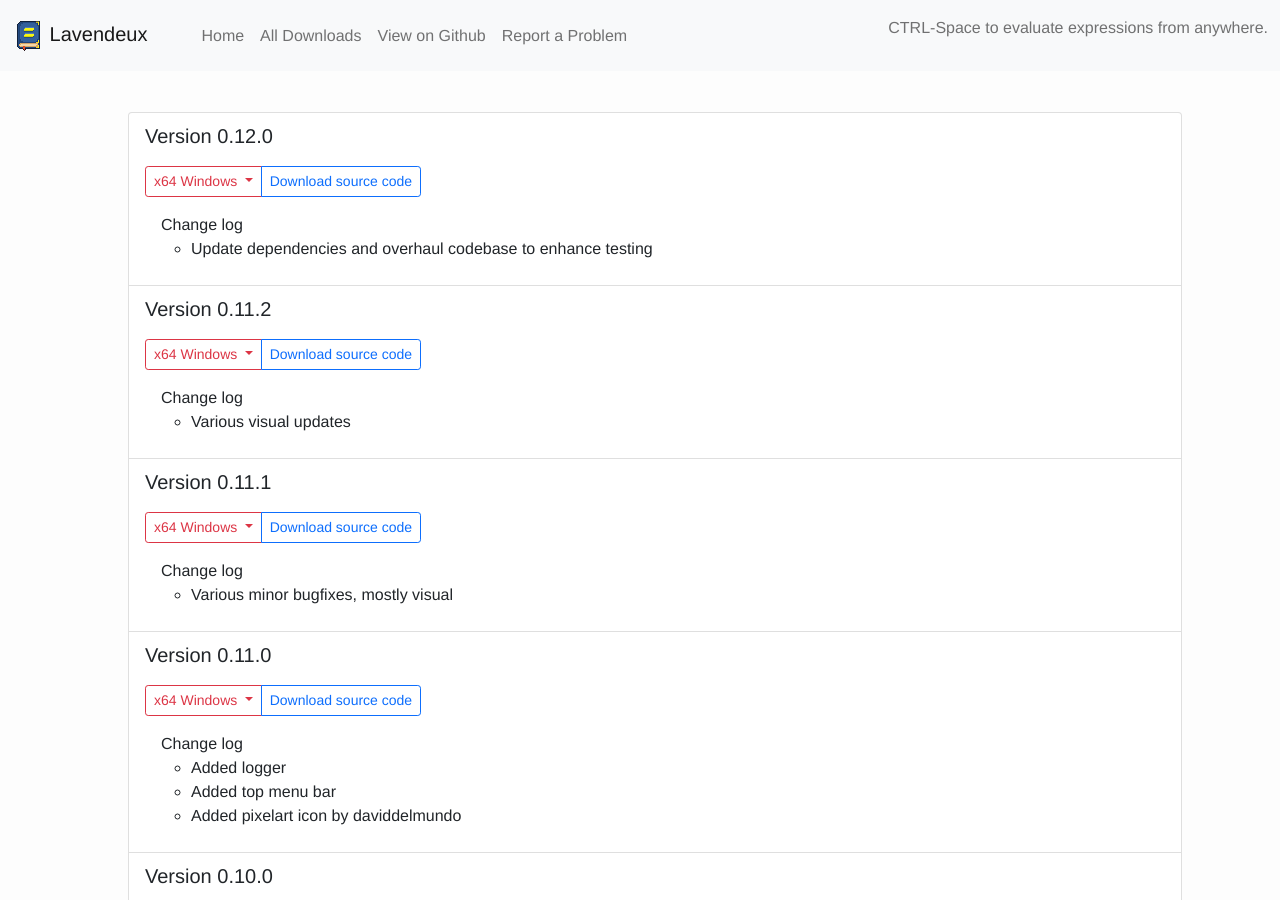
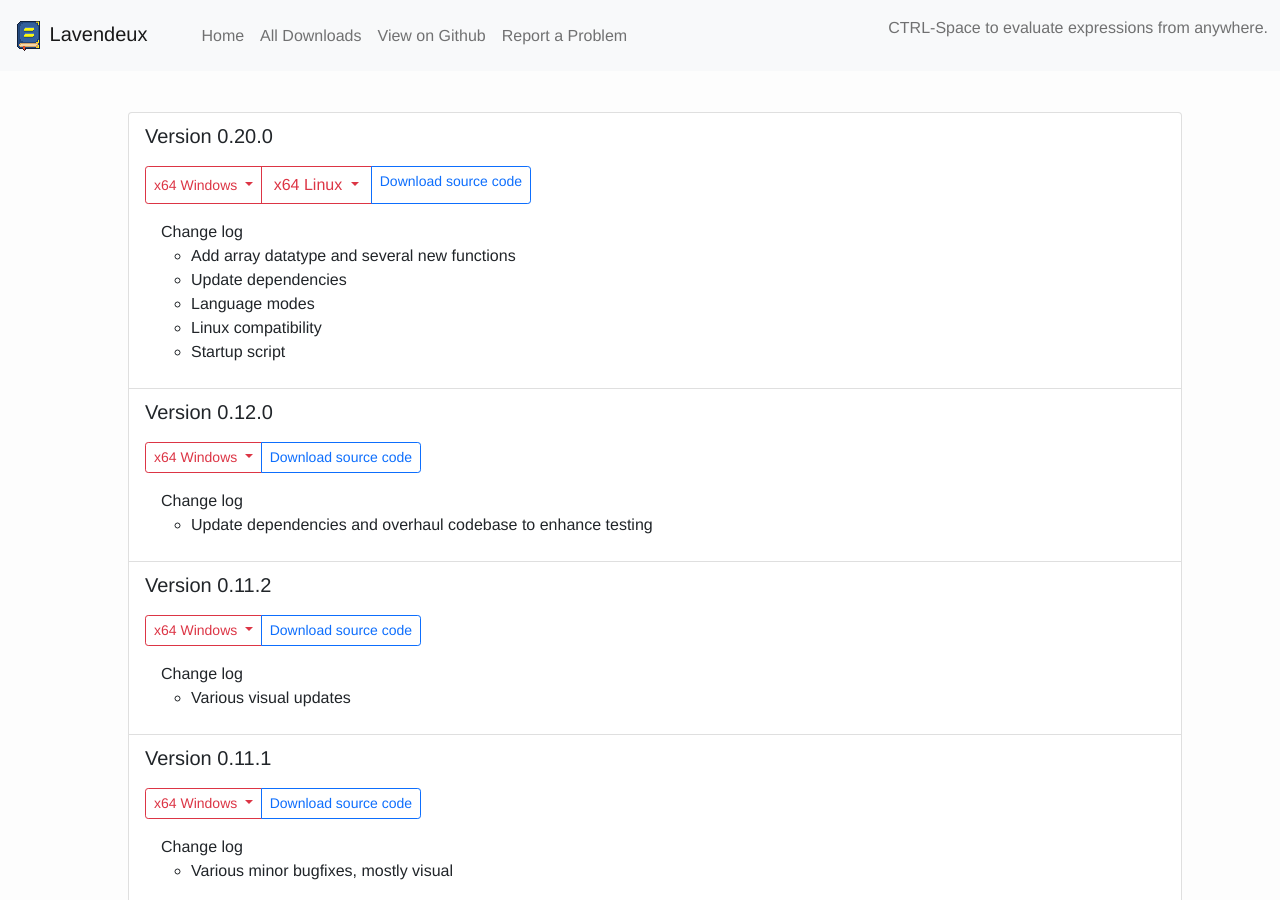
Before and after one commit to rscarson/rscarson.github.io, a Jekyll site: the page built from downloads.html, in a window 1280 px wide and 900 px high. Built offline with Jekyll 4.4.1, drawn with Linux system fonts in a browser that asks for light colours.

Commit message:
new version

```diff
--- a/_data/releases.json
+++ b/_data/releases.json
@@ -1,8 +1,27 @@
 [
+	{
+		"name": "0.20.0",
+		"changelog": [
+			"Add array datatype and several new functions",
+			"Update dependencies",
+			"Language modes",
+			"Linux compatibility",
+			"Startup script"
+		],
+		"downloads": {
+			"win_install": "https://github.com/rscarson/Lavendeux/releases/download/v0.20.0/lavendeux_0.20.0_x64_en-US.msi.zip",
+			"win_zip": "https://github.com/rscarson/Lavendeux/releases/download/v0.20.0/lavendeux.exe",
+			"linux_deb": "https://github.com/rscarson/Lavendeux/releases/download/v0.20.0/lavendeux_0.20.0_amd64.deb.zip",
+			"linux_appimage": "https://github.com/rscarson/Lavendeux/releases/download/v0.20.0/lavendeux_0.20.0_amd64.appimage.zip",
+			"github": "https://github.com/rscarson/Lavendeux/releases/tag/v0.20.0",
+			"source": "https://github.com/rscarson/Lavendeux/archive/v0.20.0.tar.gz"
+		}
+	},
+
 	{
 		"name": "0.12.0",
 		"changelog": [
-			"Update dependencies and overhaul codebase to enhance testing",
+			"Update dependencies and overhaul codebase to enhance testing"
 		],
 		"downloads": {
 			"win_install": "https://github.com/rscarson/Lavendeux/releases/download/v0.12.0/lavendeux_0.12.0_x64_en-US.msi.zip",
@@ -15,7 +34,7 @@
 	{
 		"name": "0.11.2",
 		"changelog": [
-			"Various visual updates",
+			"Various visual updates"
 		],
 		"downloads": {
 			"win_install": "https://github.com/rscarson/Lavendeux/releases/download/v0.11.2/lavendeux_0.11.2_x64_en-US.msi.zip",
@@ -28,7 +47,7 @@
 	{
 		"name": "0.11.1",
 		"changelog": [
-			"Various minor bugfixes, mostly visual",
+			"Various minor bugfixes, mostly visual"
 		],
 		"downloads": {
 			"win_install": "https://github.com/rscarson/Lavendeux/releases/download/v0.11.1/lavendeux_0.11.1_x64_en-US.msi.zip",
@@ -43,7 +62,7 @@
 		"changelog": [
 			"Added logger",
 			"Added top menu bar",
-			"Added pixelart icon by daviddelmundo",
+			"Added pixelart icon by daviddelmundo"
 		],
 		"downloads": {
 			"win_install": "https://github.com/rscarson/Lavendeux/releases/download/v0.11.0/lavendeux_0.11.0_x64_en-US.msi.zip",
@@ -58,7 +77,7 @@
 		"changelog": [
 			"Add dark mode theme",
 			"Add start-with OS option",
-			"Enhance help screen",
+			"Enhance help screen"
 		],
 		"downloads": {
 			"win_install": "https://github.com/rscarson/Lavendeux/releases/download/v0.10.0/lavendeux_0.10.0_x64_en-US.msi.zip",
--- a/downloads.html
+++ b/downloads.html
@@ -18,6 +18,17 @@ title: Downloads
                       <li><a class="dropdown-item" href="{{ release.downloads.win_zip }}">Standalone executable</a></li>
                     </ul>
                 </div>
+                {% if release.downloads.linux_deb != nil %}
+                <div class="btn-group" role="group">
+                    <button id="x64_linux_links" type="button" class="btn btn-outline-danger dropdown-toggle" data-bs-toggle="dropdown" aria-expanded="false">
+                        x64 Linux
+                    </button>
+                    <ul class="dropdown-menu" aria-labelledby="x64_linux_links">
+                      <li><a class="dropdown-item" href="{{ release.downloads.linux_deb}}">Deb Installer</a></li>
+                      <li><a class="dropdown-item" href="{{ release.downloads.linux_appimage}}">AppImage Installer</a></li>
+                    </ul>
+                </div>
+                {% endif %}
                 <a href="{{ release.downloads.source }}" role="button" class="btn btn-outline-primary">Download source code</a>
             </div>
 
```
Also changed, not shown: lavendeux copy.html (+12 -1 lines), lavendeux.html (+11 -0 lines).
